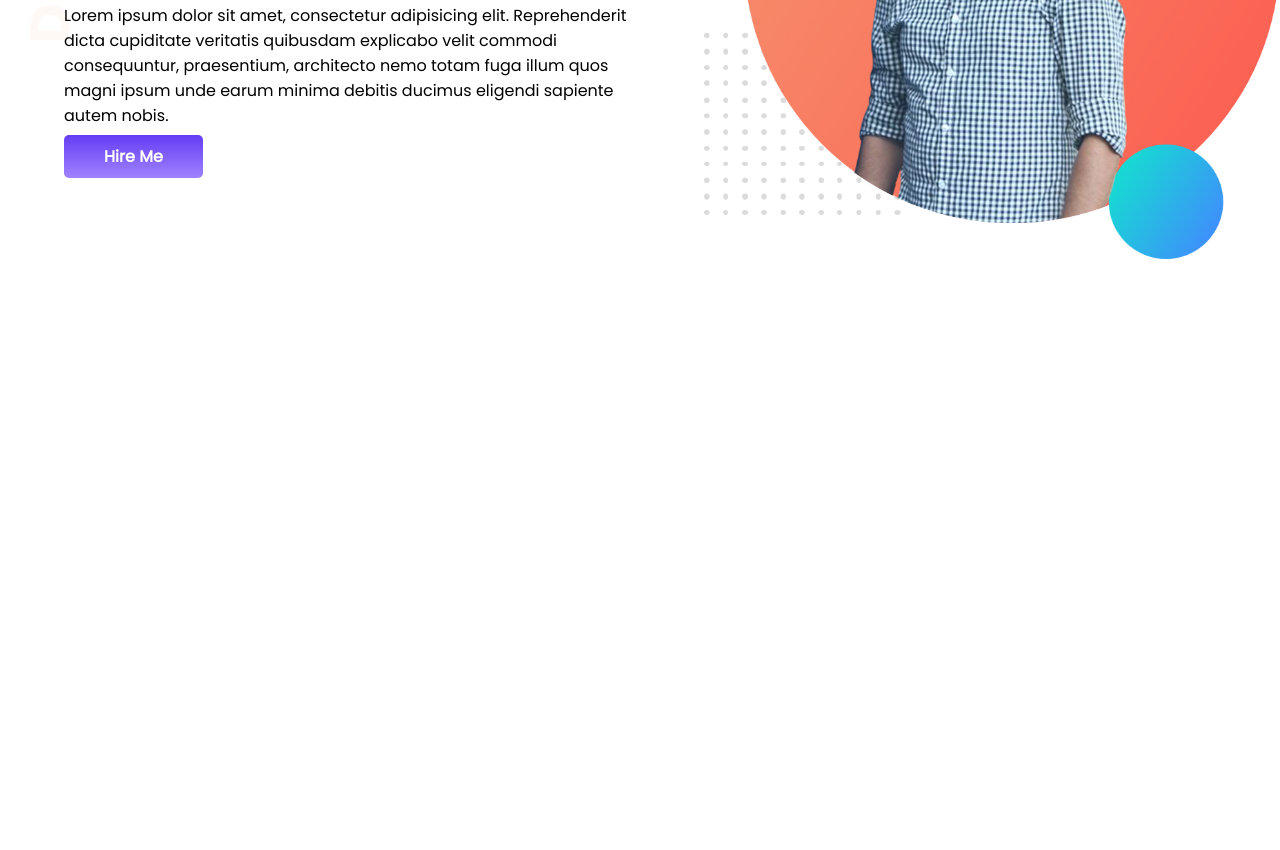
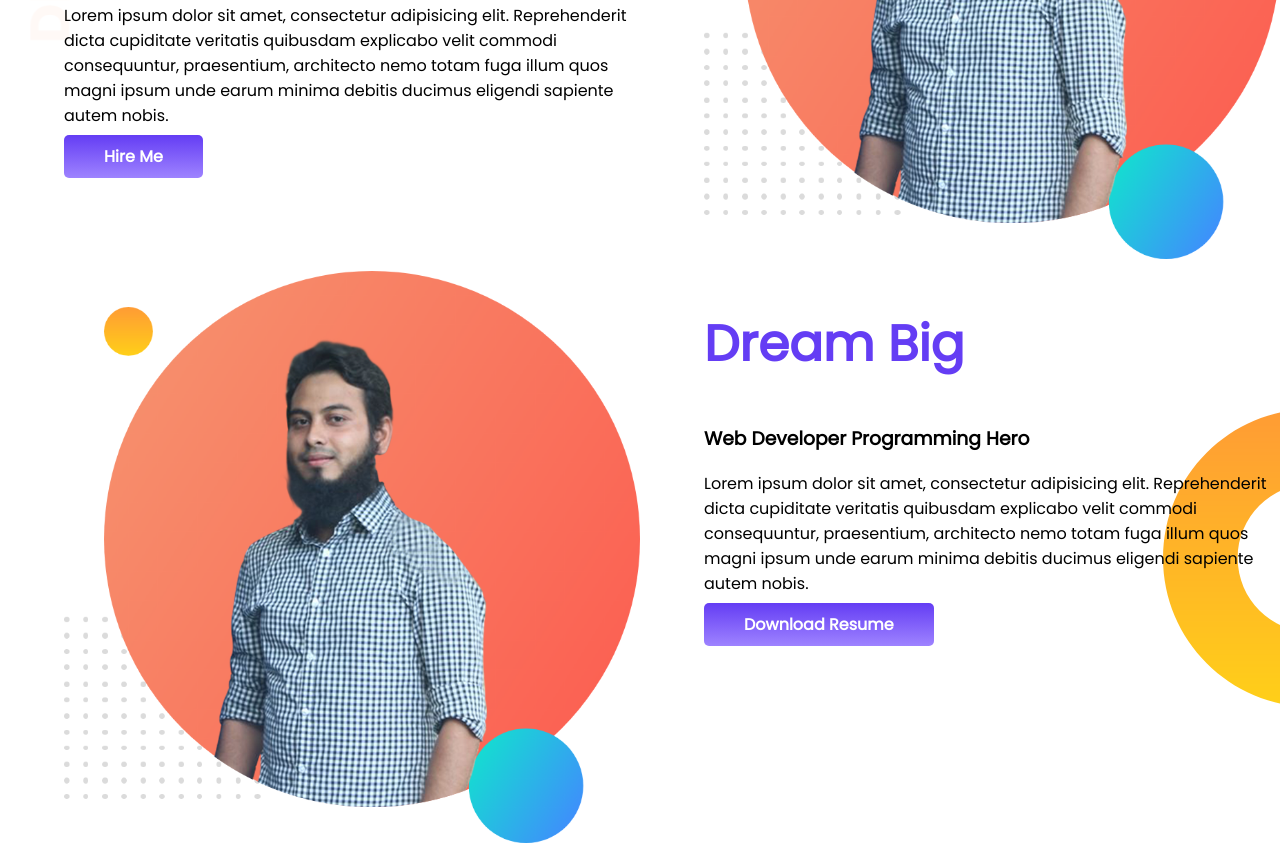
Before and after one commit to RifatRoni/developer-portfolio, a plain HTML site: page index.html in a window 1280 px wide. Shown: the part 319-1169 px from the top of the page. Before the commit the page ends 800 px from the top, so only its background shows below. Drawn offline with Linux system fonts and the light colour scheme.

Commit message:
dream section added

```diff
--- a/index.html
+++ b/index.html
@@ -25,5 +25,19 @@
             <img src="images/profile-image.png" alt="">
         </div>
     </section>
+
+
+    <section class="dream">
+        <div class="half-width">
+            <img src="images/profile-image.png" alt="">
+        </div>
+        <div class="half-width">
+            <h1><span class="title-color">Dream Big</span></h1>
+            <h3>Web Developer Programming Hero</h3>
+            <p>Lorem ipsum dolor sit amet, consectetur adipisicing elit. Reprehenderit dicta cupiditate veritatis quibusdam explicabo velit commodi consequuntur, praesentium, architecto nemo totam fuga illum quos magni ipsum unde earum minima debitis ducimus eligendi sapiente autem nobis.</p>
+
+            <a class="hire-button" href="https://docs.google.com/document/d/1SRqkdNAfIF4-BvWmHooXWAseD2rpS6W0hixamO8wUVc/edit" target="_blank"> Download Resume</a>
+        </div>
+    </section>
 </body>
 </html>
--- a/style.css
+++ b/style.css
@@ -31,3 +31,8 @@ section{
     background-image: url(images/top-banner.png);
     background-repeat: no-repeat;
 }
+.dream{
+    background-image: url(images/dream-bg.png);
+    background-repeat: no-repeat;
+    background-position: right ;
+}
```
